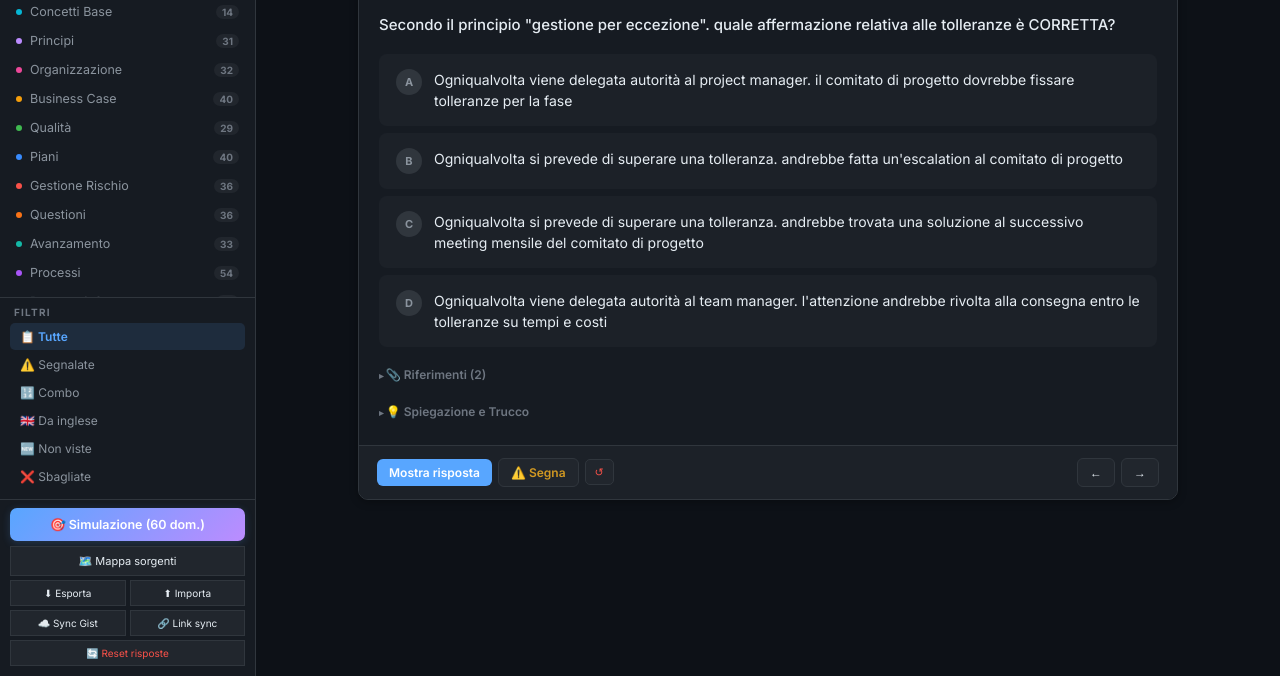
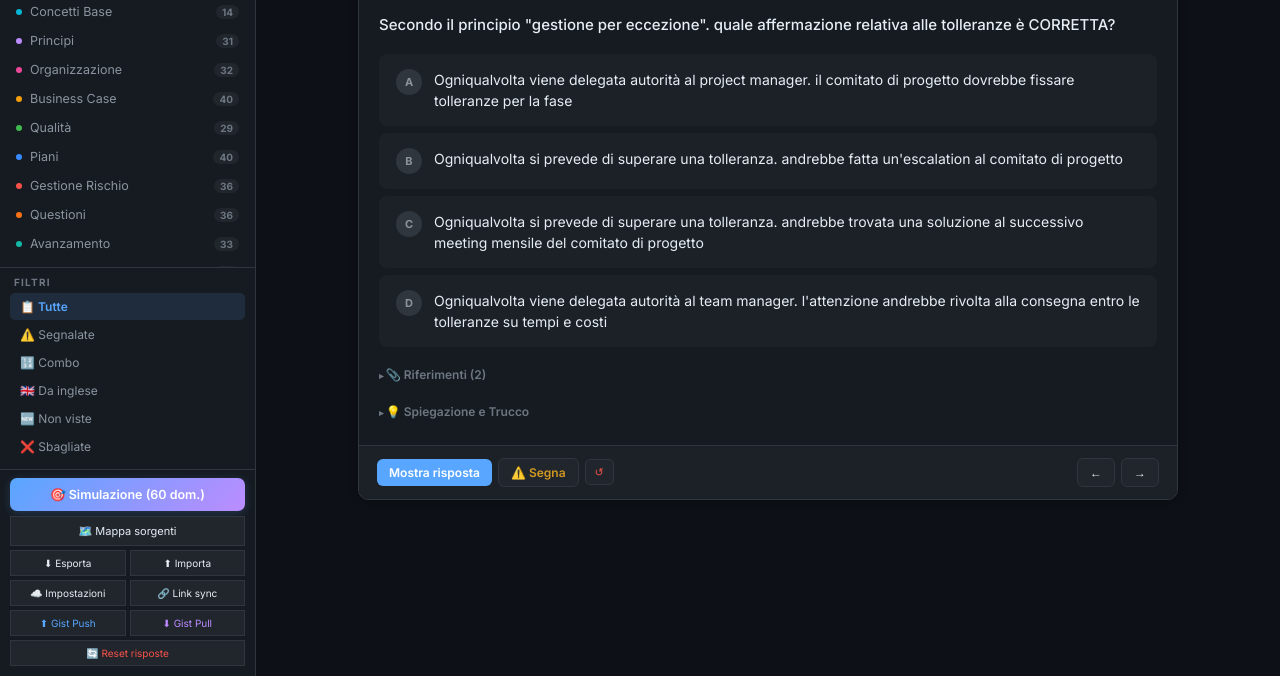
Before and after one commit to maxferretti08-lgtm/Prince2_V2, a plain HTML site: page index.html in a window 1280 px wide. Shown: the part 124-800 px from the top of the page. Drawn offline with Linux system fonts and the light colour scheme.

Commit message:
Update index.html

```diff
--- a/index.html
+++ b/index.html
@@ -303,8 +303,12 @@ a{color:var(--ac2);text-decoration:none}
       <input type="file" id="impF" accept=".json" style="display:none" onchange="importFile(this)">
     </div>
     <div style="display:flex;gap:4px;margin-bottom:4px">
-      <button class="bnv" style="flex:1;font-size:10px;padding:6px" onclick="openGistModal()">☁️ Sync Gist</button>
+      <button class="bnv" style="flex:1;font-size:10px;padding:6px" onclick="openGistModal()">☁️ Impostazioni</button>
       <button class="bnv" style="flex:1;font-size:10px;padding:6px" onclick="syncLink()">🔗 Link sync</button>
+    </div>
+    <div style="display:flex;gap:4px;margin-bottom:4px">
+      <button class="bnv" style="flex:1;font-size:10px;padding:6px;color:var(--ac)" onclick="gistPush()">⬆ Gist Push</button>
+      <button class="bnv" style="flex:1;font-size:10px;padding:6px;color:var(--pu)" onclick="gistPull()">⬇ Gist Pull</button>
     </div>
     <div id="syncBox" style="display:none;margin-bottom:4px">
       <input type="text" id="syncUrl" class="sinp" readonly style="font-size:10px;margin-bottom:3px">
```
